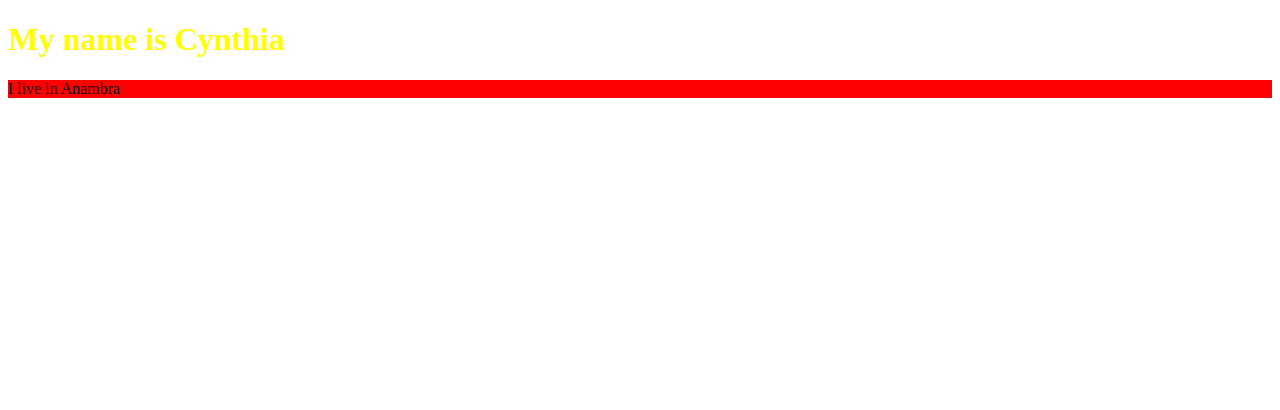
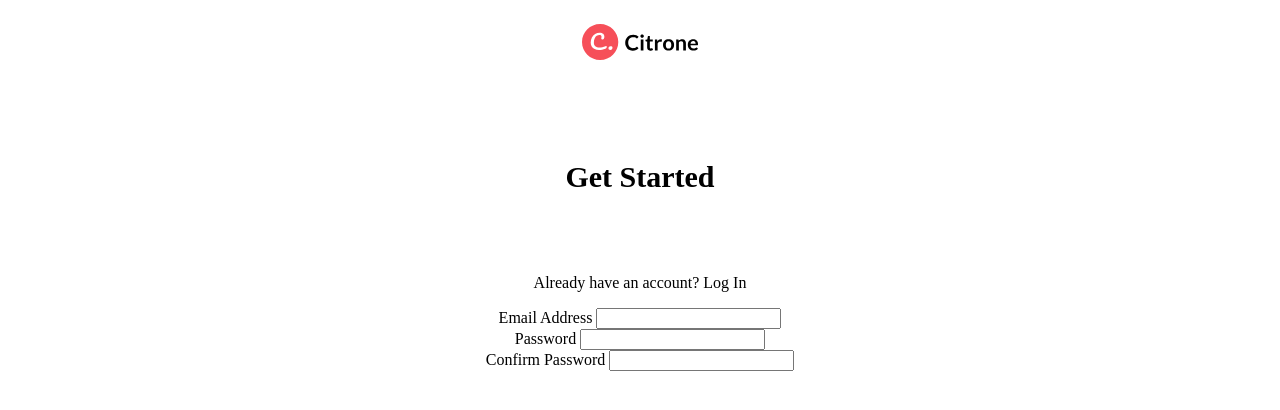
Before and after one commit to Lady-Cee/CSS_Class, a plain HTML site: page index.html in a window 1280 px wide. Drawn offline with Linux system fonts and the light colour scheme.

Commit message:
added new stuff

```diff
--- a/index.css
+++ b/index.css
@@ -1,24 +1,14 @@
-h1{
-color: green;
+.logo_div{
+    padding: 16px 0;
+}
+main{
+    text-align: center;
+}
+.content_body{
+    margin: 80px 26vw;
 }
 
-.name{
-    color: yellow;
+.header{
+    font-size: 30px;
+    margin: 40px 0 16px;
 }
-h1{
-color: orange;
-}
-
-h1{
-    color: aqua;
-}
-.location{
-    background-color: #f00;
-}
-p{
-    background-color:blue ;
-}
-#demo{
-    background-color:  chocolate;
-
-}
--- a/index.html
+++ b/index.html
@@ -10,7 +10,41 @@
         <link rel="stylesheet" href="./index.css">
     </head>
 
-    <h1 class="name">My name is Cynthia</h1>
-    <p class="location">I live in Anambra </p>
+
+
+<main >
+<div class="logo_div">
+   <img src="./assess/citrone_logo.svg" alt="citrone_logo">
+</div>
+
+<div class="content_body">
+    <h1 class="header">Get Started</h1>  </div>
+
+    <div><p>Already have an account?    <span>Log In</span></p></div>
+
+
+<div>
+<form action="">
+<div>
+    <label for="Email">Email Address</label>
+    <input type="email">
+</div>
+
+<div>
+    <label for="pwd">Password</label>
+    <input type="password">
+</div>
+
+<div>
+    <label for="con pwd">Confirm Password</label>
+    <input type="pwd">
+</div>
+
+</form>
+
+
+</div>
+</main>
+
 </body>
 </html>
```
Also changed, not shown: assess/citrone_logo.svg (added).
